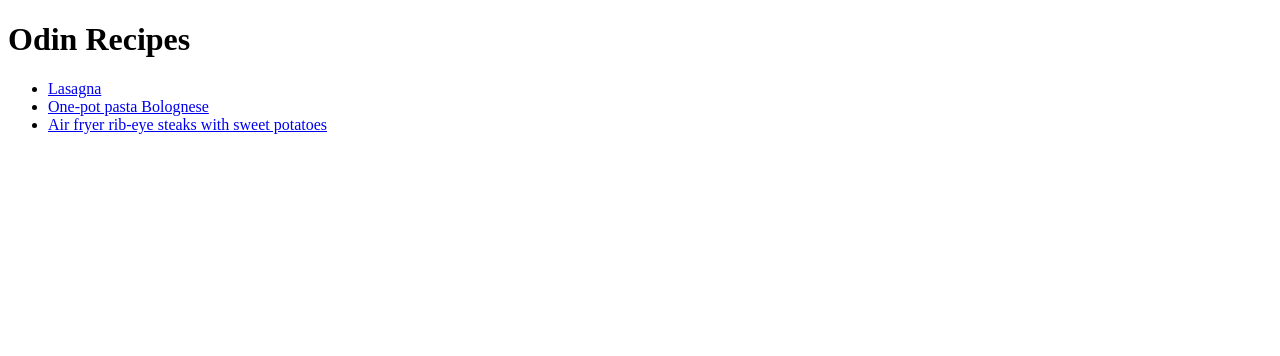
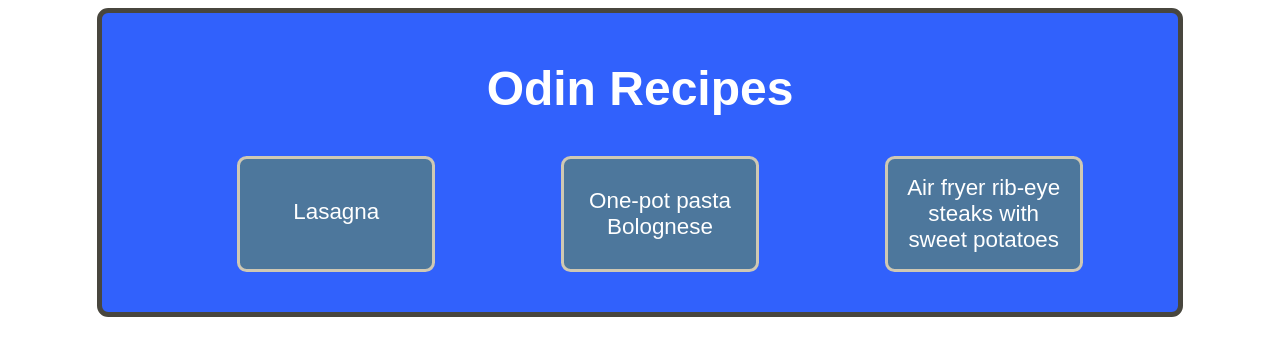
Before and after one commit to Antrikoss/odin-recipes, a plain HTML site: page index.html in a window 1280 px wide. Drawn offline with Linux system fonts and the light colour scheme.

Commit message:
Add CSS to homepage (index.html)

```diff
--- /dev/null
+++ b/css/styles.css
@@ -0,0 +1,49 @@
+* {
+    font-family: Arial, Verdana, sans-serif;
+}
+
+.container {
+    background-color: rgb(49, 97, 252);
+    padding: 1rem 2rem;
+    width: 80%;
+    margin: 0.5rem auto;
+    border-radius: 0.7rem;
+    border: 5px solid #48463e;
+}
+
+.header {
+    color: white;
+    text-align: center;
+    font-size: 3rem;
+}
+
+ul {
+    list-style: none;
+    display: flex;
+}
+
+li {
+    background-color: #4d779c;
+    margin: 0.5rem auto;
+    width: 10rem;
+    padding: 1rem;
+    text-align: center;
+    border-radius: 0.6rem;
+    border: 3px solid #cfc8b3;
+}
+
+a {
+    color: white;
+    text-decoration: none;
+    font-size: 1.4rem;
+}
+
+.lasagna-link {
+    display: block;
+    padding-top: 1.5rem;
+}
+
+.pasta-link {
+    display: block;
+    padding-top: 0.8rem;
+}
--- a/index.html
+++ b/index.html
@@ -3,14 +3,17 @@
 <head>
     <meta charset="UTF-8">
     <meta name="viewport" content="width=device-width, initial-scale=1.0">
+    <link rel="stylesheet" href="css/styles.css">
     <title>Home</title>
 </head>
 <body>
-    <h1>Odin Recipes</h1>
-    <ul>
-        <li><a href="recipes/lasagna.html">Lasagna</a></li>
-        <li><a href="recipes/pasta-bolognese.html">One-pot pasta Bolognese</a></li>
-        <li><a href="recipes/air-fryer-rib-eye-steaks-with-sweet-potatoes.html">Air fryer rib-eye steaks with sweet potatoes</a></li>
-    </ul>
+    <div class="container">
+        <h1 class="header">Odin Recipes</h1>
+        <ul>
+            <li><a href="recipes/lasagna.html" class="lasagna-link">Lasagna</a></li>
+            <li><a href="recipes/pasta-bolognese.html" class="pasta-link">One-pot pasta Bolognese</a></li>
+            <li><a href="recipes/air-fryer-rib-eye-steaks-with-sweet-potatoes.html">Air fryer rib-eye steaks with sweet potatoes</a></li>
+        </ul>
+    </div>
 </body>
 </html>
```
